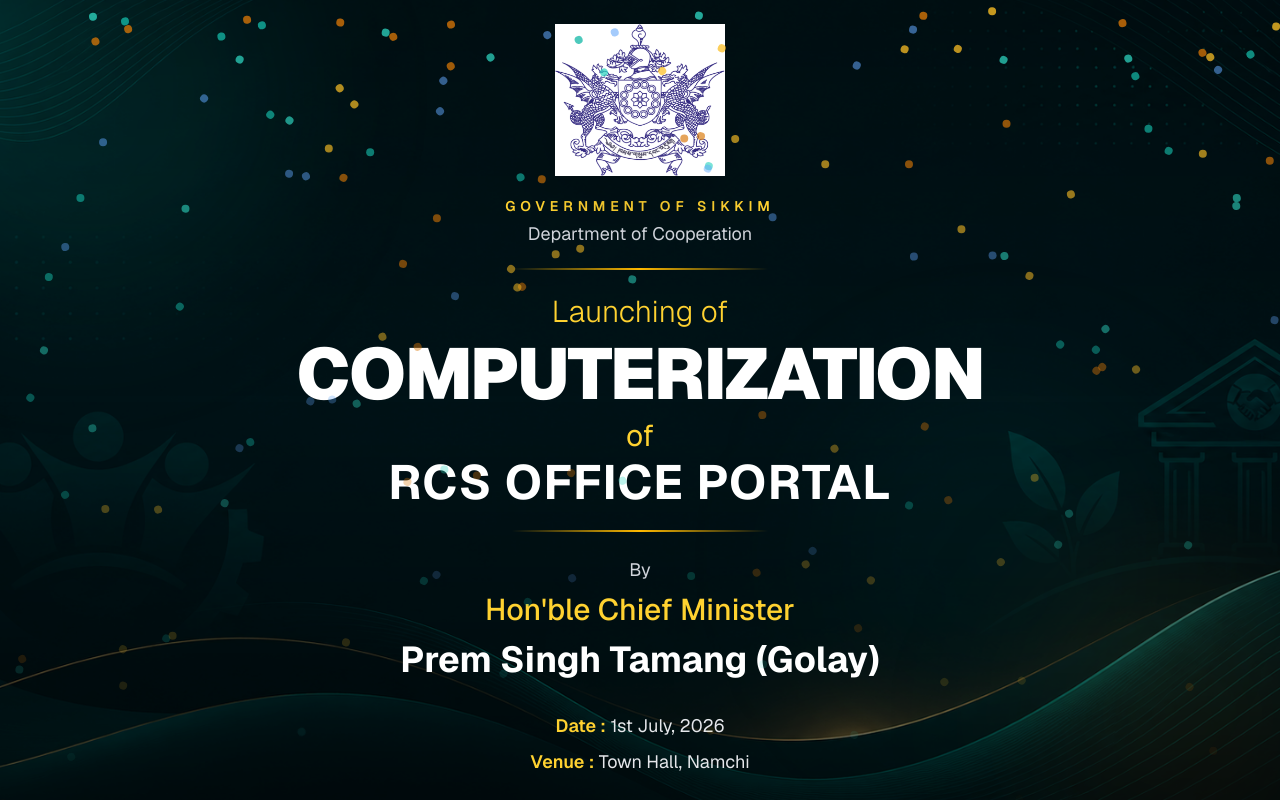
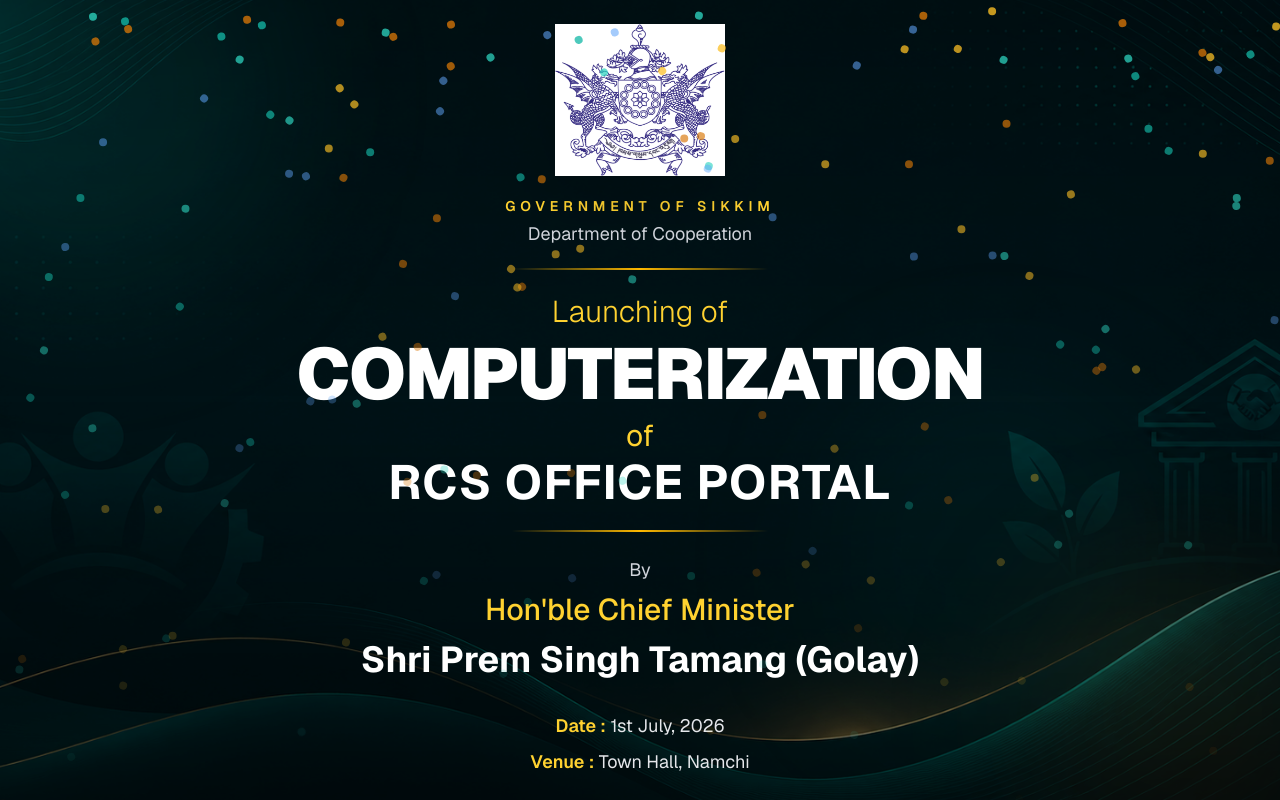
Before and after one commit to AdityaPradhan00/launch, a Next.js app: page / in a window 1280 px wide. Built offline with nearby package versions, Linux system fonts and the light colour scheme.

Commit message:
add shri

```diff
--- a/app/page.tsx
+++ b/app/page.tsx
@@ -371,7 +371,7 @@ export default function Page() {
                 variants={titleVariants}
                 className="mt-3 text-3xl md:text-4xl font-bold text-white"
               >
-                Prem Singh Tamang (Golay)
+                Shri Prem Singh Tamang (Golay)
               </motion.h2>
 
               {/* Date & Venue */}
```
